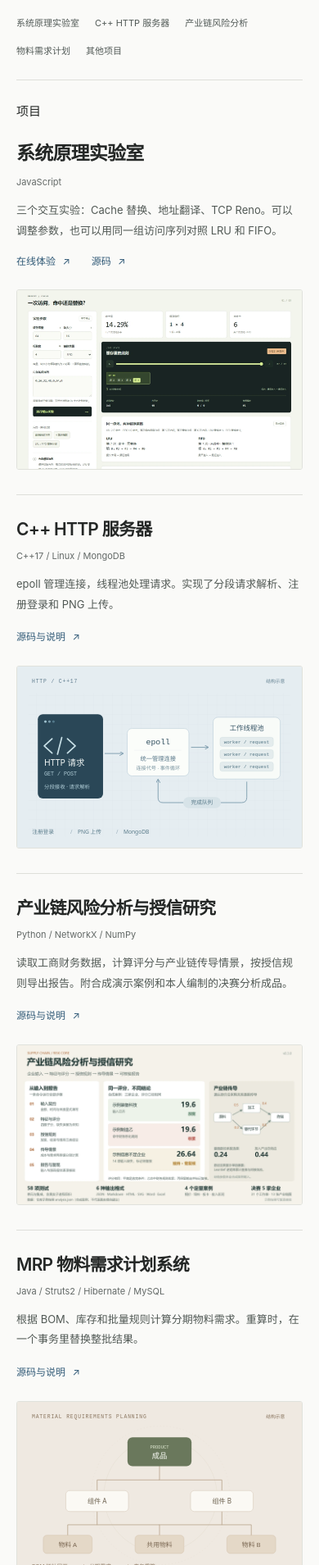
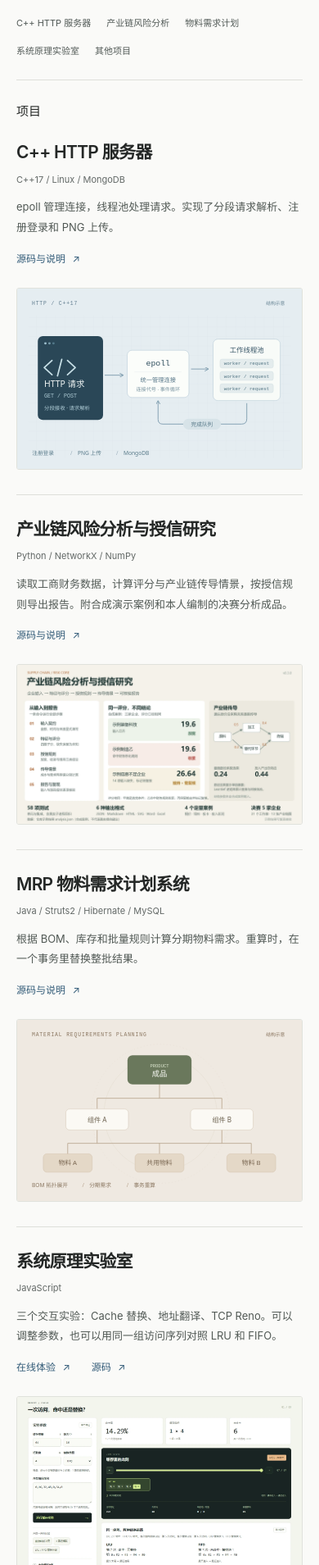
Before and after one commit to Hokkaidoooo/Hokkaidoooo.github.io, a plain HTML site: page index.html in a window 390 px wide. Shown: the part 91-2000 px from the top of the page at 82% size. Drawn offline with Linux system fonts and the light colour scheme.

Commit message:
style: 优先展示 C++ 服务器并统一项目版面

```diff
--- a/assets/site.css
+++ b/assets/site.css
@@ -36,21 +36,16 @@ img { display: block; max-width: 100%; height: auto; }
 .project-nav a:last-child { margin-top: 9px; }
 
 .section-title { margin-bottom: 28px; font-size: 17px; font-weight: 500; line-height: 1.5; }
-.project h3 { font-size: 25px; font-weight: 600; letter-spacing: -.035em; line-height: 1.45; }
+.project h3 { font-size: 21px; font-weight: 600; letter-spacing: -.035em; line-height: 1.45; }
 .stack { margin-top: 9px; color: var(--muted); font-size: 11px; line-height: 1.6; }
-.project-description { max-width: 62ch; margin-top: 17px; font-size: 14px; line-height: 1.95; color: #515955; }
-.project-links { display: flex; flex-wrap: wrap; gap: 26px; margin-top: 14px; }
+.project-description { max-width: 62ch; margin-top: 14px; font-size: 13px; line-height: 1.9; color: #515955; }
+.project-links { display: flex; flex-wrap: wrap; gap: 26px; margin-top: 13px; }
 .project-links a { padding-block: 6px; font-size: 12px; line-height: 1.5; }
 .project-links span { margin-left: 5px; }
 .project-image { overflow: hidden; border: 1px solid #e0e2dc; border-radius: 3px; }
 .project-image img { width: 100%; }
-.lead-image { margin-top: 24px; }
 .project + .project { margin-top: 43px; padding-top: 36px; border-top: 1px solid var(--line); }
-.project-row { display: grid; grid-template-columns: minmax(0, 1fr) minmax(0, 1fr); align-items: center; gap: 35px; }
-.project-row h3 { font-size: 21px; }
-.project-row .project-description { font-size: 13px; margin-top: 14px; line-height: 1.9; }
-.project-row .project-links { margin-top: 13px; }
-.project-row .project-image { align-self: center; }
+.project-row { display: grid; grid-template-columns: minmax(0, 1fr) minmax(0, 1fr); align-items: start; gap: 35px; }
 
 .other-projects { margin-top: 48px; padding-top: 35px; border-top: 1px solid var(--line); }
 .other-projects .section-title { margin-bottom: 9px; }
@@ -74,7 +69,7 @@ img { display: block; max-width: 100%; height: auto; }
   .layout { grid-template-columns: 175px minmax(0, 1fr); gap: 44px; width: calc(100% - 72px); }
   .profile h1 { font-size: 31px; }
   .project-row { gap: 25px; }
-  .project-row h3 { font-size: 20px; }
+  .project h3 { font-size: 20px; }
 }
 
 @media (max-width: 900px) {
@@ -96,13 +91,10 @@ img { display: block; max-width: 100%; height: auto; }
   .profile-languages { margin-top: 8px; font-size: 11px; }
   .project-nav { column-gap: 19px; padding-top: 15px; }
   .project-nav a { font-size: 11px; }
-  .project h3 { font-size: 23px; }
-  .project-description { font-size: 13px; margin-top: 13px; line-height: 1.9; }
+  .project h3 { font-size: 21px; }
+  .project-description { margin-top: 12px; }
   .project-links { margin-top: 11px; }
-  .lead-image { margin-top: 19px; }
   .project-row { grid-template-columns: 1fr; gap: 20px; }
-  .project-row h3 { font-size: 21px; }
-  .project-row .project-description { margin-top: 12px; }
   .project + .project { margin-top: 30px; padding-top: 27px; }
   .other-projects { margin-top: 31px; padding-top: 26px; }
   .other-project { grid-template-columns: 96px minmax(0, 1fr); gap: 17px; padding-block: 20px; }
--- a/index.html
+++ b/index.html
@@ -4,7 +4,7 @@
   <meta charset="utf-8">
   <meta name="viewport" content="width=device-width, initial-scale=1">
   <meta name="theme-color" content="#fafaf8">
-  <meta name="description" content="Hokkaido 的项目：系统原理实验室、C++ HTTP 服务器、产业链风险分析、MRP、数学建模与数据可视化。">
+  <meta name="description" content="Hokkaido 的项目：C++ HTTP 服务器、产业链风险分析、MRP、系统原理实验室、数学建模与数据可视化。">
   <meta property="og:type" content="website">
   <meta property="og:title" content="Hokkaido · 项目">
   <meta property="og:description" content="系统实验、服务端程序、建模与数据分析。附源码和在线体验入口。">
@@ -23,10 +23,10 @@
       <p class="profile-languages">C++ / Java / Python</p>
       <a class="profile-github" href="https://github.com/Hokkaidoooo">GitHub <span aria-hidden="true">↗</span></a>
       <nav class="project-nav" aria-label="项目导航">
-        <a href="#systems">系统原理实验室</a>
         <a href="#http">C++ HTTP 服务器</a>
         <a href="#risk">产业链风险分析</a>
         <a href="#mrp">物料需求计划</a>
+        <a href="#systems">系统原理实验室</a>
         <a href="#more">其他项目</a>
       </nav>
     </header>
@@ -34,19 +34,6 @@
     <main id="main" tabindex="-1">
       <section class="projects" aria-labelledby="projects-title">
         <h2 class="section-title" id="projects-title">项目</h2>
-
-        <article class="project project-lead" id="systems" aria-labelledby="systems-title">
-          <h3 id="systems-title">系统原理实验室</h3>
-          <p class="stack">JavaScript</p>
-          <p class="project-description">三个交互实验：Cache 替换、地址翻译、TCP Reno。可以调整参数，也可以用同一组访问序列对照 LRU 和 FIFO。</p>
-          <div class="project-links">
-            <a href="https://hokkaidoooo.github.io/cs-systems-lab/">在线体验 <span aria-hidden="true">↗</span></a>
-            <a href="https://github.com/Hokkaidoooo/cs-systems-lab">源码 <span aria-hidden="true">↗</span></a>
-          </div>
-          <figure class="project-image lead-image">
-            <img src="assets/systems-lab.webp" width="1280" height="800" alt="Cache 实验的实际界面：参数输入、缓存状态，以及 LRU 和 FIFO 的对照结果" fetchpriority="high">
-          </figure>
-        </article>
 
         <article class="project project-row" id="http" aria-labelledby="http-title">
           <div class="project-copy">
@@ -56,7 +43,7 @@
             <div class="project-links"><a href="https://github.com/Hokkaidoooo/cpp-http-server">源码与说明 <span aria-hidden="true">↗</span></a></div>
           </div>
           <figure class="project-image">
-            <img src="assets/http-server.svg" width="1200" height="760" alt="服务器结构示意：epoll 管理连接，工作线程通过完成队列交回结果" loading="lazy">
+            <img src="assets/http-server.svg" width="1200" height="760" alt="服务器结构示意：epoll 管理连接，工作线程通过完成队列交回结果" fetchpriority="high">
           </figure>
         </article>
 
@@ -81,6 +68,21 @@
           </div>
           <figure class="project-image">
             <img src="assets/mrp-system.svg" width="1200" height="760" alt="物料需求计划结构示意：成品、组件和共用物料组成多层 BOM" loading="lazy">
+          </figure>
+        </article>
+
+        <article class="project project-row" id="systems" aria-labelledby="systems-title">
+          <div class="project-copy">
+            <h3 id="systems-title">系统原理实验室</h3>
+            <p class="stack">JavaScript</p>
+            <p class="project-description">三个交互实验：Cache 替换、地址翻译、TCP Reno。可以调整参数，也可以用同一组访问序列对照 LRU 和 FIFO。</p>
+            <div class="project-links">
+              <a href="https://hokkaidoooo.github.io/cs-systems-lab/">在线体验 <span aria-hidden="true">↗</span></a>
+              <a href="https://github.com/Hokkaidoooo/cs-systems-lab">源码 <span aria-hidden="true">↗</span></a>
+            </div>
+          </div>
+          <figure class="project-image">
+            <img src="assets/systems-lab.webp" width="1280" height="800" alt="Cache 实验的实际界面：参数输入、缓存状态，以及 LRU 和 FIFO 的对照结果" loading="lazy">
           </figure>
         </article>
       </section>
```
